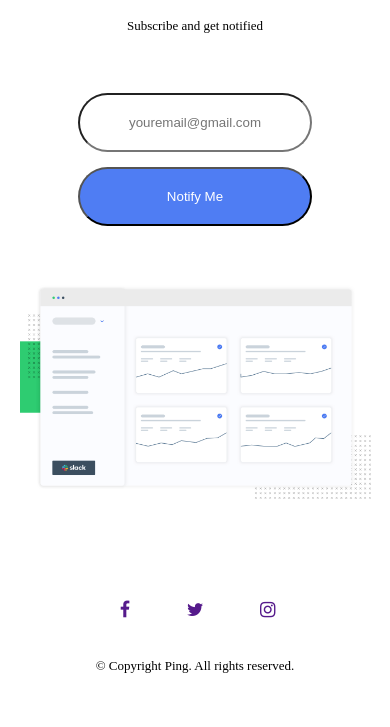
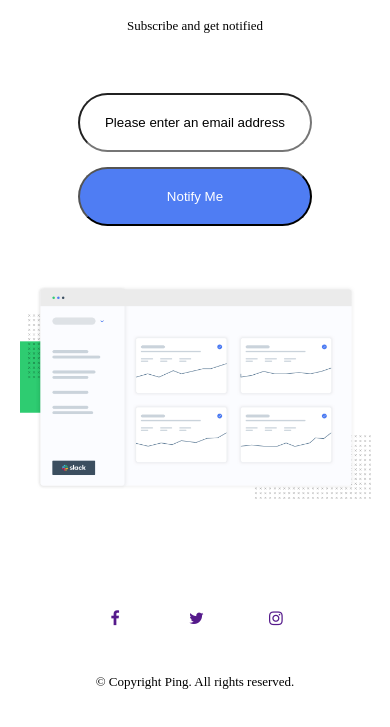
Before and after one commit to ChamuMutezva/Ping-single-column-coming-soon-page, a plain HTML site: page index.html in a window 390 px wide. Shown: the part 173-900 px from the top of the page. Drawn offline with Linux system fonts and the light colour scheme.

Commit message:
feat: javascript file initial setup

```diff
--- /dev/null
+++ b/app.js
@@ -0,0 +1,14 @@
+let email = document.querySelector(".emailing");
+let emailAddress = "";
+console.log(email);
+if (email.value !== "") {
+    console.log(email.value);
+    emailAddress = email.value;
+} else {
+    email.value = "Please enter an email address";
+}
+
+if (!emailAddress.includes(".") && !emailAddress.includes("@")) {
+    console.log("enter a valid email address");
+
+}
--- a/index.html
+++ b/index.html
@@ -62,6 +62,7 @@
 
     </footer>
   </div>
+<script src="app.js"></script>
 </body>
 
 </html>
--- a/main.css
+++ b/main.css
@@ -74,6 +74,20 @@ footer p {
 a.fa {
     text-decoration: none;
     font-size: large;
+
+}
+
+a.fa {
+    width: 40px;
+    text-align: center;
+    padding: 2%;
+    border: hsl(0, 0%, 59%);
+    border-radius: 50%;
+
+}
+
+a.fa.fa-twitter {
+    justify-self: center;
 }
 
 a.fa.fa-facebook-f {
@@ -82,6 +96,11 @@ a.fa.fa-facebook-f {
 
 a.fa.fa-instagram {
     justify-self: left;
+}
+
+a.fa:hover {
+    background-color: hsl(223, 87%, 63%);
+    color: white;
 }
 
 @media only screen and (max-width: 655px) {
@@ -127,4 +146,10 @@ a.fa.fa-instagram {
         margin-bottom: 10%;
     }
 
+    a.fa {
+        font-size: medium;
+        padding: 7%;
+        width: 30px;
+    }
+
 }
```
